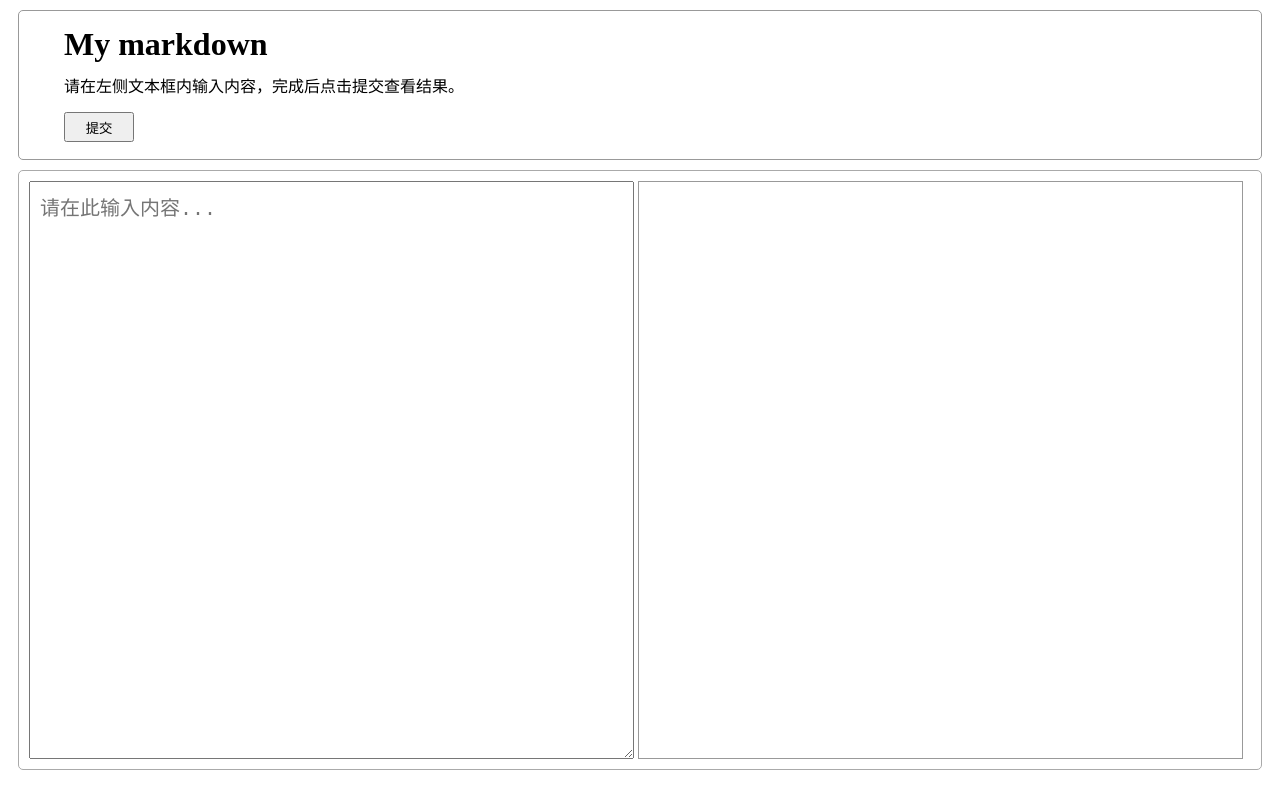
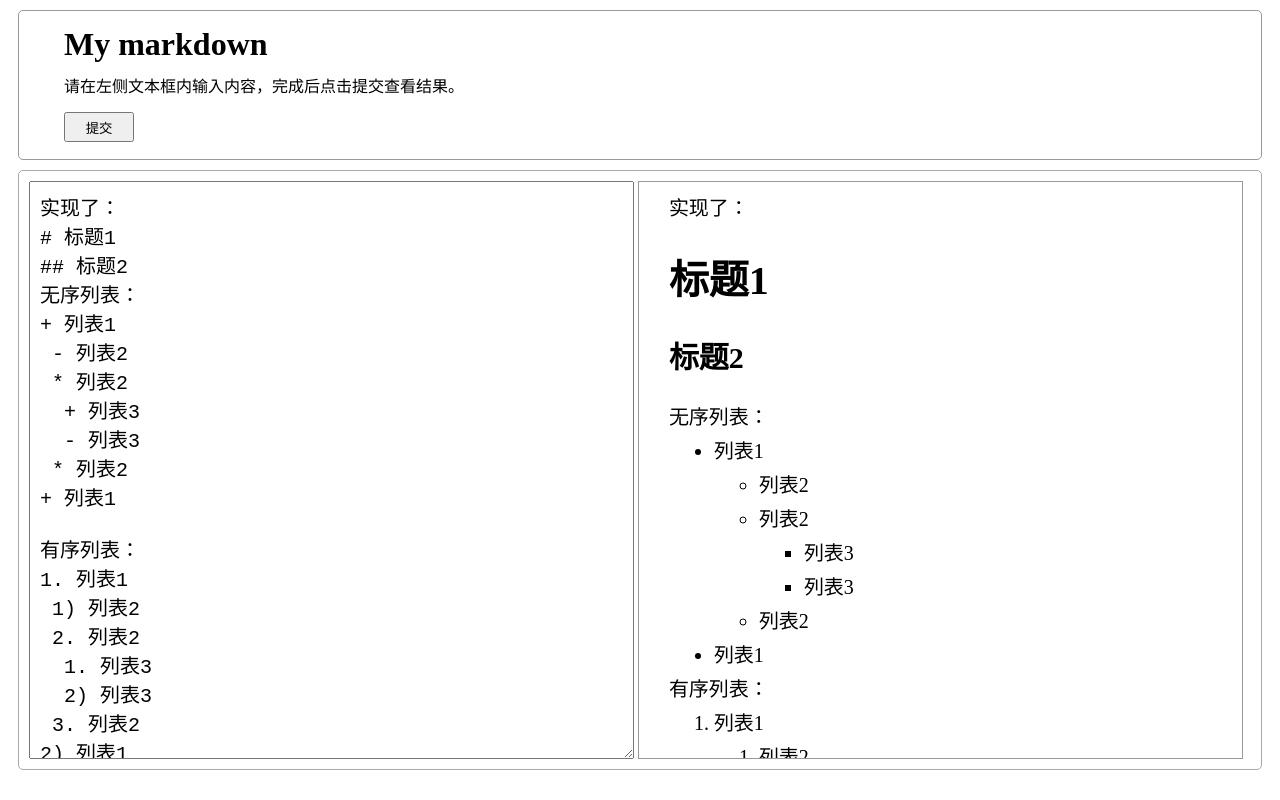
Before and after one commit to Rui-Sun/IFE-2017, a plain HTML site: page Nuomi-school/task11/index.html in a window 1280 px wide. Both pictures are taken after a click on the button "提交". Drawn offline with Linux system fonts and the light colour scheme.

Commit message:
accomplish markdown task

````diff
--- a/Nuomi-school/task11/index.html
+++ b/Nuomi-school/task11/index.html
@@ -50,8 +50,13 @@
 			margin: 5px;
 		}
 		.blockquote {
-			border: 2px solid red;
-			padding: 10px;
+			border-left: 6px solid #eee;
+			padding: 10px 20px;
+			margin: 10px 20px;
+		}
+		code {
+			color: red;
+			background-color: #eee;
 		}
 	</style>
 </head>
@@ -62,7 +67,41 @@
 		<input type="button" name="submit" id="submit" value="提交">
 	</div>
 	<div id="content">
-		<textarea id="text" placeholder="请在此输入内容..."></textarea>
+		<textarea id="text" placeholder="请在此输入内容...">实现了：
+# 标题1
+## 标题2
+无序列表：
++ 列表1
+ - 列表2
+ * 列表2
+  + 列表3
+  - 列表3
+ * 列表2
++ 列表1
+
+有序列表：
+1. 列表1
+ 1) 列表2
+ 2. 列表2
+  1. 列表3
+  2) 列表3
+ 3. 列表2
+2) 列表1
+引用：
+> 任务目的 深入理解正则表达式 练习使用正则表达式处理文本
+>>掌握Markdown语法 任务描述 参考Mahua 在线Markdown编辑器左右两栏样式，
+>>> 实现一个在线的Markdown文档编辑器。
+
+
+解析行内代码：
+要求： 可以解析`标题`可以解析`列表`，
+    包含有序和无序列表 可以解析引用和代码块
+    任务注意事项 尽量独立思考完成，必要时也可以参照一些开源库
+
+```
+如marked的实现 注意测试不同情况，尤其是极端情况下的能否正常解析。
+如果有能力，可以尝试添加图片、链接的解析。
+```</textarea>
 		<div id="output"></div>
 	</div>
 
--- a/Nuomi-school/task11/markdown.js
+++ b/Nuomi-school/task11/markdown.js
@@ -1,16 +1,17 @@
-var content = document.getElementById("content");
-content.style.height = (document.documentElement.clientHeight - 200)+"px";
+function init(){
+	let content = document.getElementById("content");
+	content.style.height = (document.documentElement.clientHeight - 200)+"px";
+	let sbt = document.getElementById("submit");
+	sbt.onclick = function(){show();};
+}
 
-var sbt = document.getElementById("submit");
-sbt.onclick = function(){show();};
-
-
+init();
 
 function show(){
-	var text = document.getElementById("text").value;
-	var disp = document.getElementById("output");
-	var u = text;
-	var v = "";
+	let text = document.getElementById("text").value;
+	let disp = document.getElementById("output");
+	let u = text;
+	let v = "";
 	//解析标题
 	v = u.replace(/^(#{1,6})\s(.+?)\s*#*\s*$/gm,function(match,group1,group2){
 		let level = group1.length;
@@ -80,16 +81,12 @@ function show(){
 	v = v.replace(/^\s{0,3}(\d)+[\.\)]\s(.*)$/gm,"<ol><li value=\"$1\">$2</li></ol>");
 
 	//解析引用
-	// v = v.replace(/^>+\s*(.*)(?=(^\r|\n\r|\n$)|(.\r|\n\r|\n.))/gm,"<div class=\"blockquote\">$1</div>");
-	v = v.replace(/((^>(.|\n)+(?=^$)+)|(^>(.|\n)+))/gm,function(match,group1){
-		var origin1 = match;
-		console.log(origin1);
-		let maxLength = 0;                   //(.|\n)
+	v = v.replace(/((^>(.|\n)+?(?=^$))|(^>(.|\n)+))/gm,function(match,group1){
+		let origin1 = match;
+		let maxLength = 0;
 		origin1 = origin1.replace(/(^(>+)\s*([^>]+)(?=>))|(^(>+)\s*(.|\n)+)/gm,function(smatch,sgroup1){
 			var origin2 = smatch;
-			console.log(origin2);
 			origin2 = origin2.replace(/^(>+)\s*((.|\n)+)/,function(ssmatch,ssgroup1,ssgroup2){
-				console.log(ssgroup2);
 				let length = ssgroup1.length;
 				let origin3 = ssgroup2;
 				if(length > maxLength){
@@ -104,15 +101,26 @@ function show(){
 		});
 		for(let i=0 ; i<maxLength; i++){
 			origin1 = origin1 + "</div>";
+
 		}
 		return origin1;
+
 	});
 
+	//解析行内代码
+	v = v.replace(/`([^`]+)(?!^.*)`/gm,"<code>$1</code>");
 
-
-
+	//解析块级代码
+		//`...`情况
+	v = v.replace(/^```$([^(```)]+)^```$/gm,"<pre><code>$1</code></pre>");
+		//空格情况
+	v = v.replace(/(^\s{4}(.+)$\n)+(?!^(\s{4}))/gm,function(match){
+		let origin = match;
+		origin = origin.replace(/^\s{4}/gm,"");
+		origin = "<pre><code>"+origin+"</code></pre>";
+		return origin;
+	})
 	// console.log(v);
-
 
 	disp.innerHTML = v;
 }
````
